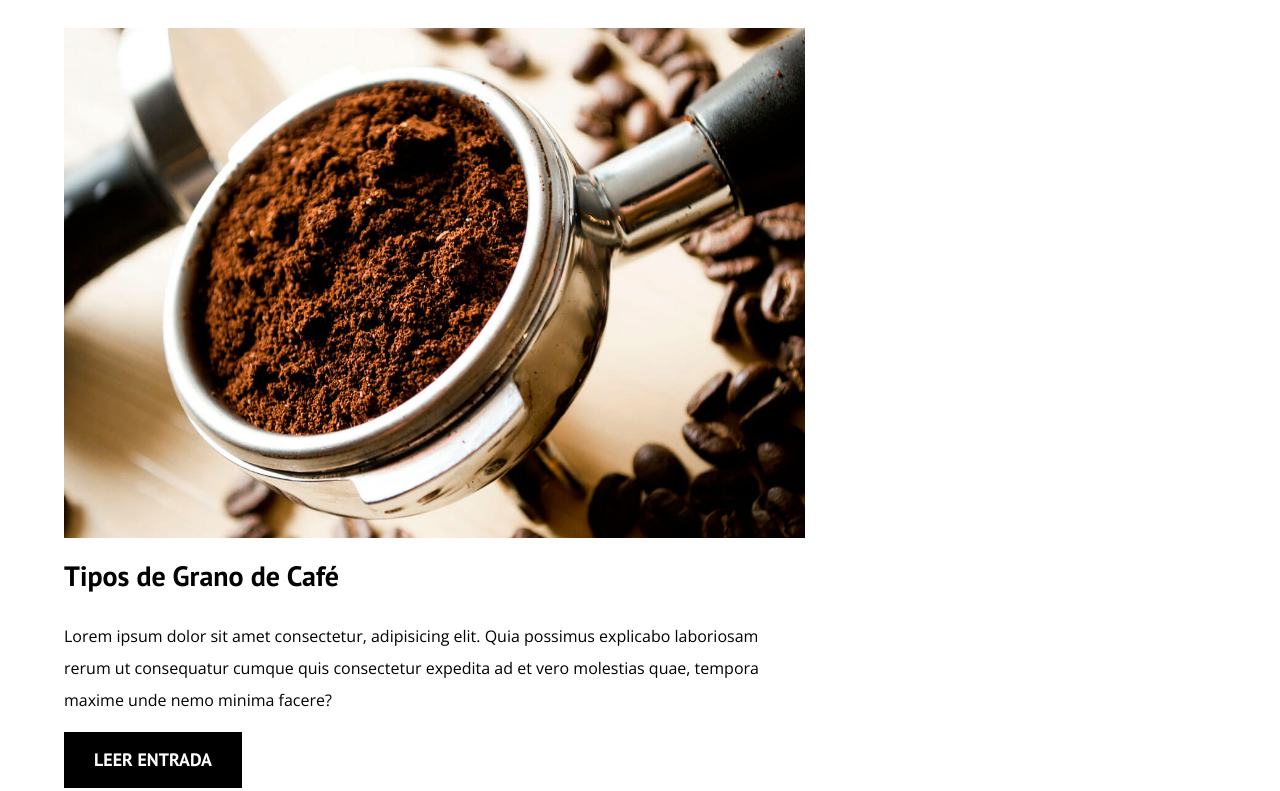
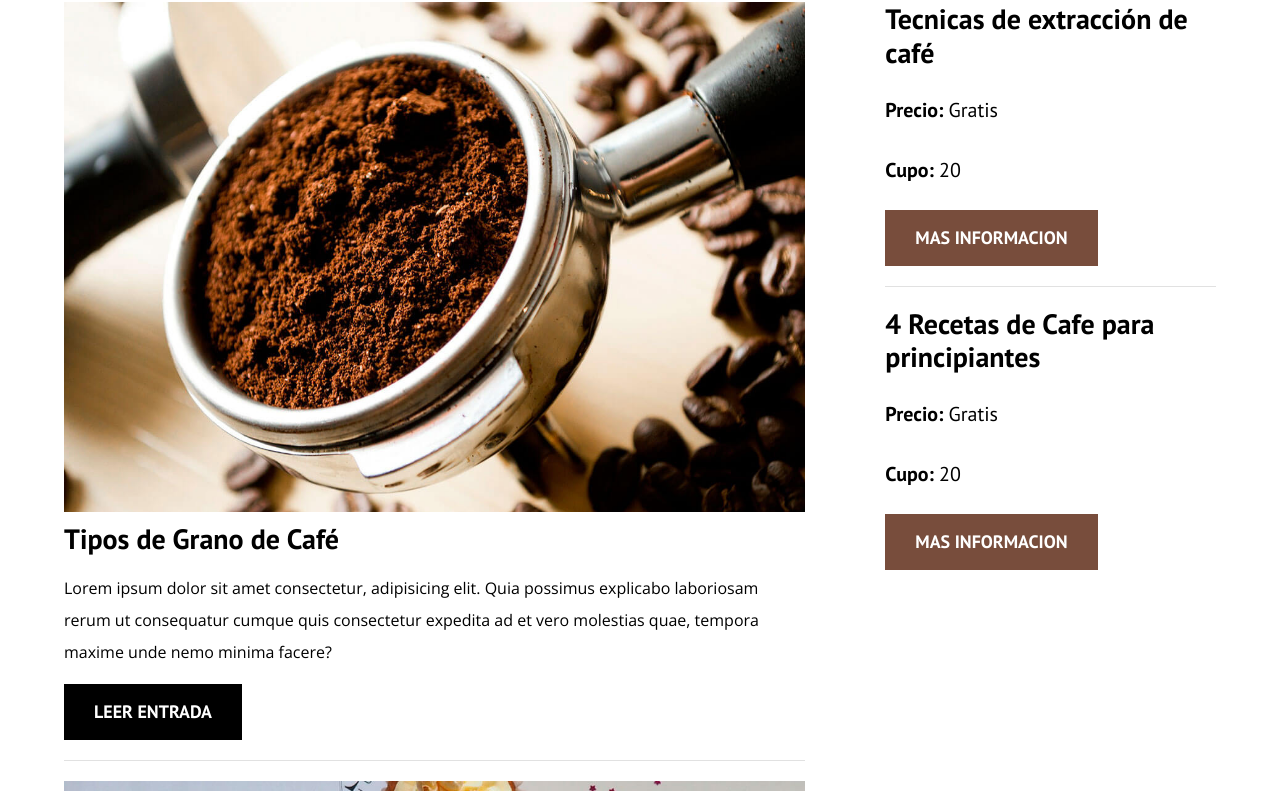
Before and after one commit to sergiocruzC0122/Blog_de_cafe, a plain HTML site: page index.html in a window 1280 px wide. Shown: the part 700-1491 px from the top of the page. Drawn offline with nearby package versions, Linux system fonts and the light colour scheme.

Commit message:
Commit fin index

```diff
--- a/css/styles.css
+++ b/css/styles.css
@@ -36,6 +36,7 @@ a {
 
 h1, h2, h3, h4 {
     font-family: var(--fuenteHeading);
+    line-height: 1.2;
 }
 
 h1{
@@ -92,6 +93,10 @@ img {
     .header__texto{
         margin-top: 15rem;
     }
+}
+
+.barra{
+    padding-top: 4rem;
 }
 
 @media (min-width: 768px)  {
@@ -170,3 +175,42 @@ img {
 .boton--primario{
     background-color: var(--negro);
 }
+
+.boton--secundario{
+    background-color: var(--primario);
+}
+
+.cursos{
+    list-style: none ;
+}
+
+.widget-curso{
+    border-bottom: 1px solid var(--gris);
+    margin-bottom: 2rem;
+
+}
+
+.widget-curso:last-of-type{
+    border-bottom: none;
+    margin-bottom: 0;
+}
+
+.widget-curso__label{
+    font-family: var(--fuenteHeading);
+    font-weight: bold;
+}
+
+.widget-curso__info{
+    font-weight: normal;
+}
+
+.widget-curso__label,
+.widget-curso__info{
+    font-size: 2rem;
+}
+
+.footer{
+    background-color: var(--negro);
+    padding-bottom: 3rem;
+    margin-top: 4rem;
+}
--- a/index.html
+++ b/index.html
@@ -85,8 +85,49 @@
         </main>
         <aside class="sidebar">
             <h3>Nuestros Cursos y Talleres</h3>
+
+            <ul class="cursos no-margin">
+                <li class="widget-curso">
+                    <h4 class="no-margin">Tecnicas de extracción de café</h4>
+                    <p class="widget-curso__label">Precio:
+                         <span class="widget-curso__info">Gratis</span>
+                    </p>
+                    <p class="widget-curso__label">Cupo:
+                        <span class="widget-curso__info">20</span>
+                   </p>
+                   <a href="entrada.html" class="boton boton--secundario">Mas Informacion</a>
+               </li>
+
+               <li class="widget-curso">
+                    <h4 class="no-margin">4 Recetas de Cafe para principiantes</h4>
+                    <p class="widget-curso__label">Precio:
+                         <span class="widget-curso__info">Gratis</span>
+                    </p>
+                    <p class="widget-curso__label">Cupo:
+                        <span class="widget-curso__info">20</span>
+                   </p>
+                   <a href="entrada.html" class="boton boton--secundario">Mas Informacion</a>
+               </li>
+            </ul>
         </aside>
     </div>
 
+    <footer class="footer">
+        <div class="contenedor">
+            <div class="barra">
+                <a class="logo" href="index.html">
+                    <h1 class="logo__nombre no-margin centrar-texto">Blog<span
+                    class="logo__bold">DeCafe</span></h1>
+                </a>
+
+                <nav class="navegacion">
+                    <a href="nosotros.html" class="navegacion__enlace">Nosotros</a>
+                    <a href="cursos.html" class="navegacion__enlace">Cursos</a>
+                    <a href="contacto.html" class="navegacion__enlace">Contacto</a>
+                </nav>
+            </div>
+        </div>
+    </footer>
+
 </body>
 </html>
```
